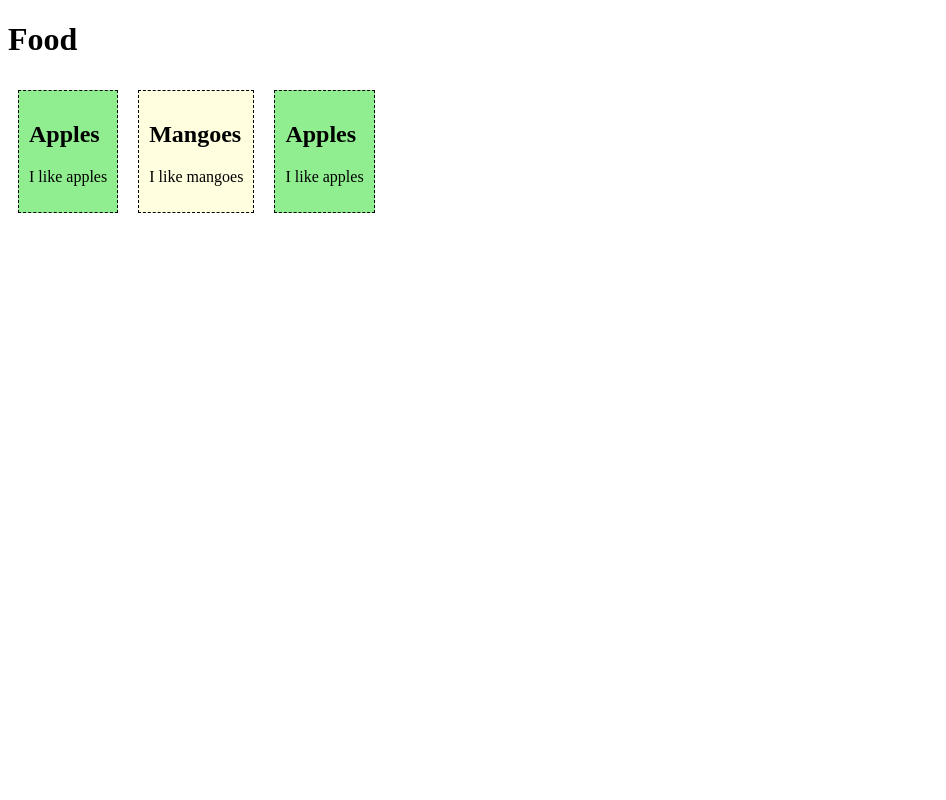
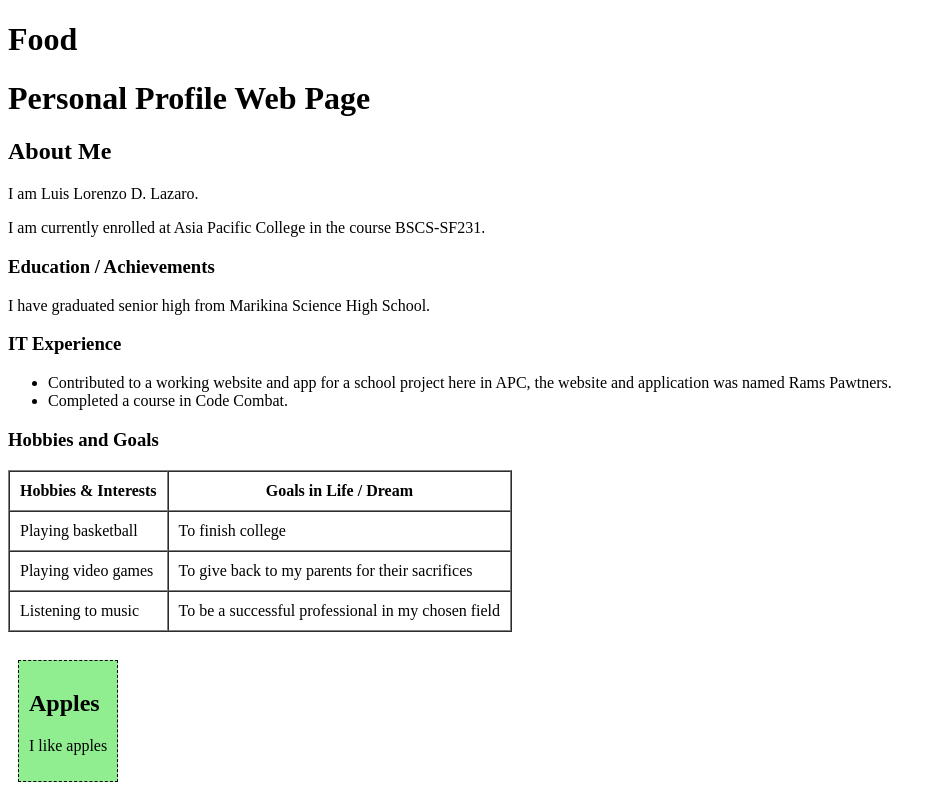
Before and after one commit to ldlazaro2/webprog-sf231-vuejs, a Vue app in the folder vue-project/: page / in a window 1280 px wide. Shown: the top 800 px of the page, without its empty margins (0-946 px from the left). Built offline with nearby package versions, Linux system fonts and the light colour scheme.

Commit message:
added personal profile component

```diff
--- a/vue-project/src/App.vue
+++ b/vue-project/src/App.vue
@@ -2,9 +2,10 @@
 
 <template>
   <h1>Food</h1>
-  <food-item/>
-  <food-item2/>
-  <food-item/>
+    <personal-profile/> <br>
+  <food-item/> <br>
+  <food-item2/> <br>
+  <food-item/> <br>
 </template>
 
 <style></style>
--- /dev/null
+++ b/vue-project/src/components/PersonalProfile.vue
@@ -0,0 +1,47 @@
+<template>
+  <div>
+    <title>Personal Profile Web Page</title>
+    <h1>Personal Profile Web Page</h1>
+
+    <h2>About Me</h2>
+    <p>I am Luis Lorenzo D. Lazaro.</p>
+    <p>I am currently enrolled at Asia Pacific College in the course BSCS-SF231.</p>
+
+    <h3>Education / Achievements</h3>
+    <p>I have graduated senior high from Marikina Science High School.</p>
+
+    <h3>IT Experience</h3>
+    <ul>
+      <li>Contributed to a working website and app for a school project here in APC, the website and application was named Rams Pawtners.</li>
+      <li>Completed a course in Code Combat.</li>
+    </ul>
+
+    <h3>Hobbies and Goals</h3>
+    <table border="1" cellpadding="10" cellspacing="0">
+      <thead>
+        <tr>
+          <th>Hobbies & Interests</th>
+          <th>Goals in Life / Dream</th>
+        </tr>
+      </thead>
+      <tbody>
+        <tr>
+          <td>Playing basketball</td>
+          <td>To finish college</td>
+        </tr>
+        <tr>
+          <td>Playing video games</td>
+          <td>To give back to my parents for their sacrifices</td>
+        </tr>
+        <tr>
+          <td>Listening to music</td>
+          <td>To be a successful professional in my chosen field</td>
+        </tr>
+      </tbody>
+    </table>
+  </div>
+</template>
+
+<script></script>
+
+<style></style>
--- a/vue-project/src/main.js
+++ b/vue-project/src/main.js
@@ -2,8 +2,10 @@ import { createApp } from 'vue'
 import App from './App.vue'
 import FoodItem from './components/FoodItem.vue'
 import FoodItem2 from './components/FoodItem2.vue'
+import PersonalProfile from './components/PersonalProfile.vue'
 
 const app = createApp(App)
 app.component('food-item', FoodItem)
 app.component('food-item2', FoodItem2)
+app.component('personal-profile', PersonalProfile)
 app.mount('#app')
```
